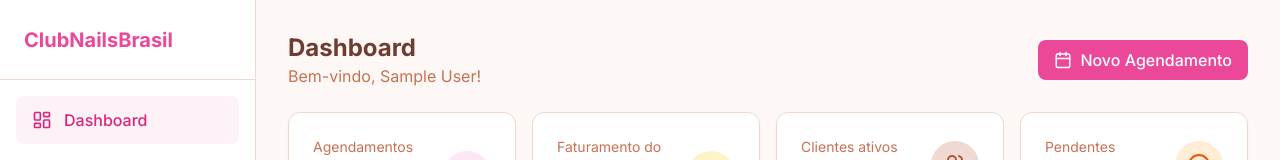
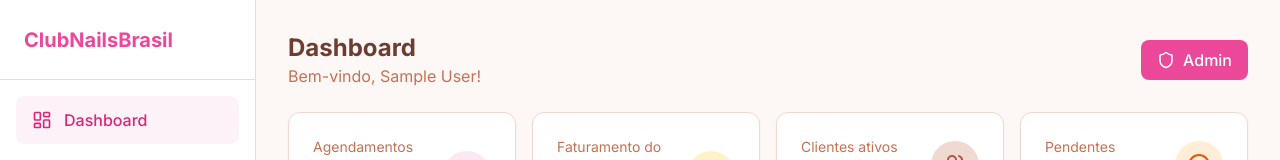
Before and after one commit to euhenriqueofc26/nails-saas, a Next.js app: page /dashboard in a window 1280 px wide. Shown: the top 160 px of the page. Built offline with nearby package versions, Linux system fonts and the light colour scheme; no server answers; sample sign-in values are in the browser's storage.

Commit message:
Trocar botão Novo Agendamento por Admin no Dashboard

```diff
--- a/src/app/dashboard/page.tsx
+++ b/src/app/dashboard/page.tsx
@@ -12,7 +12,8 @@ import {
   TrendingUp,
   CheckCircle,
   XCircle,
-  AlertCircle
+  AlertCircle,
+  Shield
 } from 'lucide-react'
 import Link from 'next/link'
 import { formatCurrency, formatDate, formatTime } from '@/lib/utils'
@@ -113,11 +114,11 @@ export default function DashboardPage() {
           <p className="text-nude-600">Bem-vindo, {user?.name}!</p>
         </div>
         <Link
-          href="/dashboard/appointments/new"
+          href="/dashboard/admin"
           className="btn btn-primary flex items-center gap-2"
         >
-          <Calendar size={18} />
-          Novo Agendamento
+          <Shield size={18} />
+          Admin
         </Link>
       </div>
 
```
